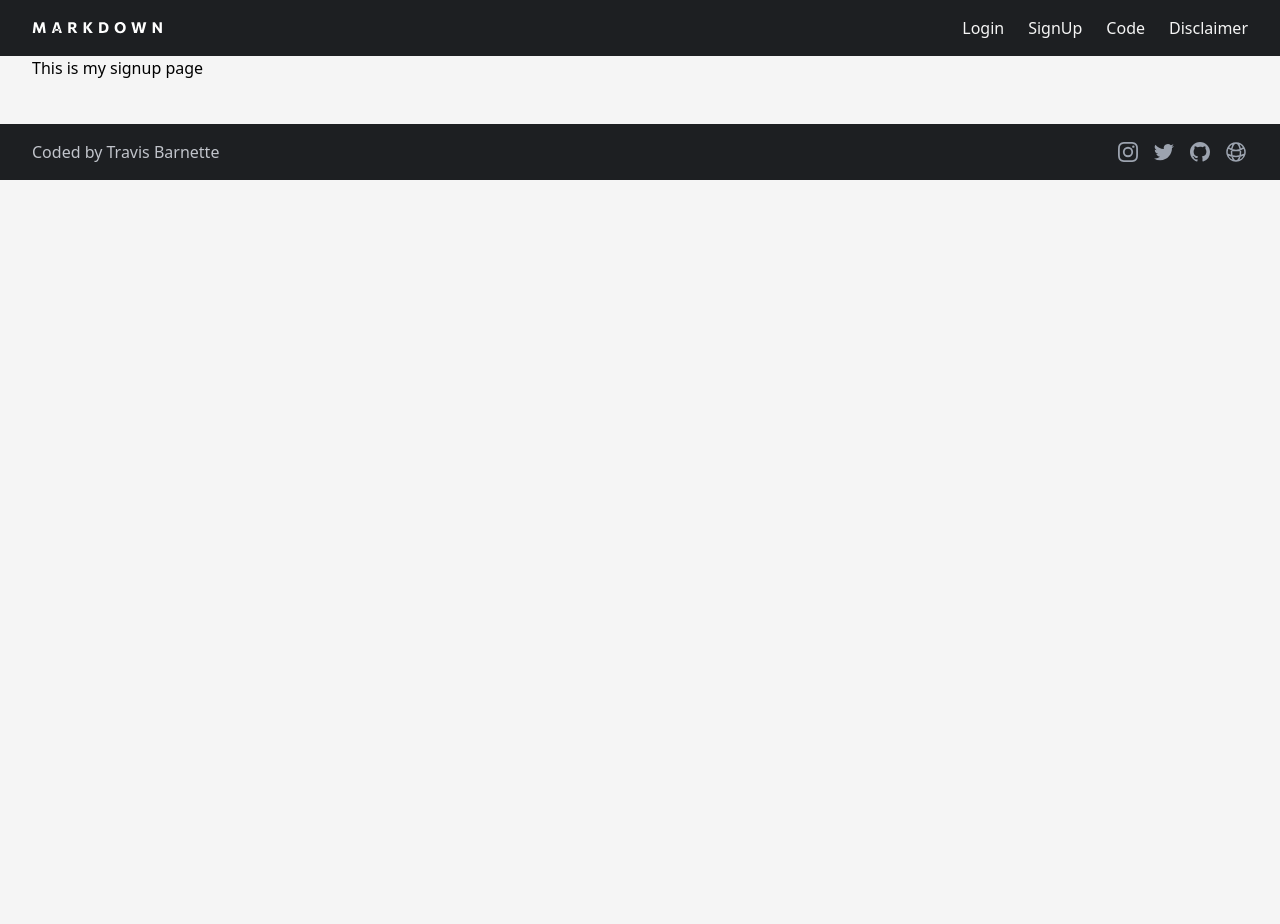
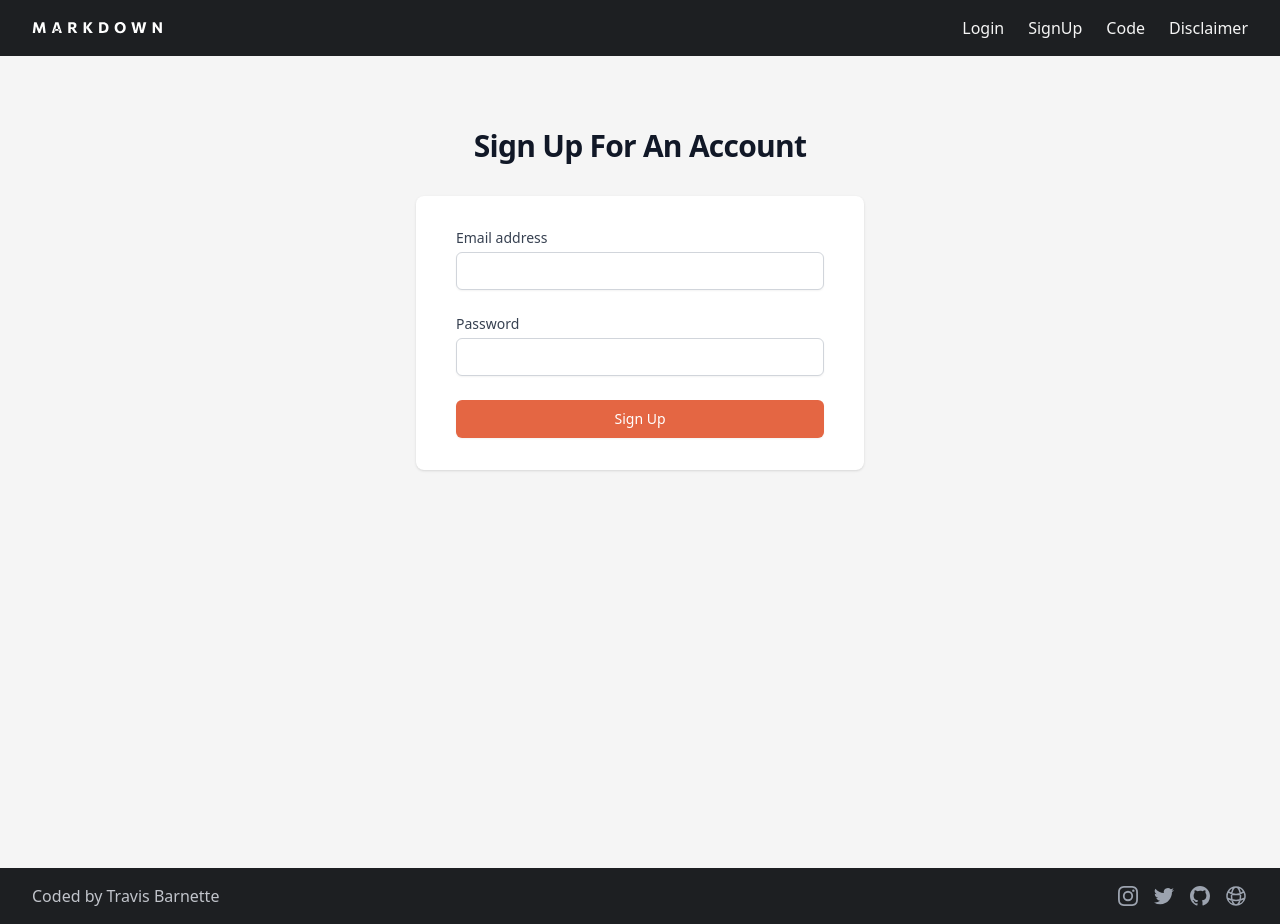
Before and after one commit to barnettet31/markdown-mern, a React (Vite) app in the folder client/: page /signup in a window 1280 px wide. Before the commit the page ends 800 px from the top, so only its background shows below. Built offline with nearby package versions, Linux system fonts and the light colour scheme.

Commit message:
modifed package and updated routes

```diff
--- a/client/package.json
+++ b/client/package.json
@@ -11,11 +11,11 @@
   "dependencies": {
     "react": "^18.2.0",
     "react-dom": "^18.2.0",
-    "react-router-dom": "^6.4.5"
+    "react-router-dom": "^6.4.5",
+    "@headlessui/react": "^1.7.6",
+    "@heroicons/react": "^2.0.13"
   },
   "devDependencies": {
-    "@headlessui/react": "^1.7.6",
-    "@heroicons/react": "^2.0.13",
     "@types/react": "^18.0.26",
     "@types/react-dom": "^18.0.9",
     "@vitejs/plugin-react": "^3.0.0",
--- a/client/src/components/containers/home-containers.component.tsx
+++ b/client/src/components/containers/home-containers.component.tsx
@@ -5,8 +5,8 @@ interface IProps {
 }
 export const HomeContainer = ({ children }: IProps) => {
   return (
-    <main className="dark:bg-primary-black dark:text-tertiary-gray bg-primary-white px-3 md:px-0 w-full min-h-fit sm:pb-8">
-      <div className="container mx-auto  sm:px-6  lg:px-8">{children}</div>
+    <main className="dark:bg-primary-black dark:text-tertiary-gray bg-primary-white px-3 md:px-0 w-full min-h-full sm:pb-8">
+      <div className="container mx-auto sm:px-6 lg:px-8">{children}</div>
     </main>
   );
 };
--- a/client/src/components/footer/home-footer.component.tsx
+++ b/client/src/components/footer/home-footer.component.tsx
@@ -55,7 +55,7 @@ const  social = [
 
 export const HomeFooter = () => {
   return (
-    <footer className="bg-tertiary-black py-4 px-4 md:px-0 w-full text-tertiary-gray mt-3">
+    <footer className="bg-tertiary-black py-4 px-4 md:px-0 w-full text-tertiary-gray mt-12 md:mt-3">
       <div className="container mx-auto sm:px-6 lg:px-8 flex gap-3 items-center justify-between">
         <p>Coded by Travis Barnette</p>
         <div className="flex gap-3">
--- a/client/src/components/logo/logo.component.tsx
+++ b/client/src/components/logo/logo.component.tsx
@@ -1,3 +1,5 @@
 import logo from '../../assets/graphics/logo.svg';
-
-export const Logo = ()=> <img className="hover:opacity-70 ease-in-out" src={logo} alt="Markdown"/>
+interface IProps {
+    classes?:string;
+}
+export const Logo = ({classes}:IProps)=> <img className={"hover:opacity-70 ease-in-out " + classes} src={logo} alt="Markdown"/>
--- a/client/src/routes/code/code.route.tsx
+++ b/client/src/routes/code/code.route.tsx
@@ -1,4 +1,47 @@
-const CodePage = ()=>{
-    return <h1>This is my code page</h1>
-}
+import { Disclosure } from "@headlessui/react";
+import { ChevronRightIcon, ChevronUpIcon } from '@heroicons/react/20/solid'
+
+const CodePage = () => {
+  return (
+    <div className="w-full px-4 pt-16">
+    <div className="mx-auto w-full max-w-md rounded-2xl bg-white p-2">
+      <Disclosure>
+        {({ open }) => (
+          <>
+            <Disclosure.Button className="flex w-full justify-between rounded-lg bg-secondary-orange px-4 py-2 text-left text-sm font-medium text-primary-orange hover:bg-primary-orange/20">
+              <span>What is your refund policy?</span>
+              <ChevronUpIcon
+                className={`${
+                  open ? 'rotate-180 transform' : ''
+                } h-5 w-5 text-primary-orange`}
+              />
+            </Disclosure.Button>
+            <Disclosure.Panel className="px-4 pt-4 pb-2 text-sm text-gray-500">
+              If you're unhappy with your purchase for any reason, email us
+              within 90 days and we'll refund you in full, no questions asked.
+            </Disclosure.Panel>
+          </>
+        )}
+      </Disclosure>
+      <Disclosure as="div" className="mt-2">
+        {({ open }) => (
+          <>
+            <Disclosure.Button className="flex w-full justify-between rounded-lg bg-secondary-orange px-4 py-2 text-left text-sm font-medium text-primary-orange hover:bg-secondary-orange">
+              <span>Do you offer technical support?</span>
+              <ChevronUpIcon
+                className={`${
+                  open ? 'rotate-180 transform' : ''
+                } h-5 w-5 text-primary-orange`}
+              />
+            </Disclosure.Button>
+            <Disclosure.Panel className="px-4 pt-4 pb-2 text-sm text-gray-500">
+              No.
+            </Disclosure.Panel>
+          </>
+        )}
+      </Disclosure>
+    </div>
+  </div>
+  );
+};
 export default CodePage;
--- a/client/src/routes/home/home.route.tsx
+++ b/client/src/routes/home/home.route.tsx
@@ -16,13 +16,13 @@ const HomePage = () => {
             className="underline font-bold"
             href="https://www.frontendmentor.io/challenges/inbrowser-markdown-editor-r16TrrQX9/hub">
             Front End Mentor
-          </a>
+          </a>{" "}
           challenge and one of my capstone projects for Promineo Tech Bootcamp.
         </AppTypography>
         <AppTypography intent="p" className="text-lg md:text-xl lg:text-2xl">
           The class requirements for this application are as follows:
         </AppTypography>
-        <ol className="text-prose font-default text-lg md:text-xl lg:text-2xl list-decimal list-inside">
+        <ol className="text-prose font-default text-lg md:text-xl lg:text-2xl list-decimal list-inside text-secondary-gray dark:text-secondary-white">
           <li>Create a full CRUD application of your choice. </li>
           <li>When using an existing API, use AJAX to interact with it</li>
           <li>Use a form to add new entities</li>
--- a/client/src/routes/login/login.route.tsx
+++ b/client/src/routes/login/login.route.tsx
@@ -1,5 +1,62 @@
+import { Logo } from "../../components/logo/logo.component";
+
 const LoginPage = ()=>{
-    return <h1>This is my login page</h1>
-}
+    return(
+        <div className="flex min-h-full flex-col justify-center py-12 sm:px-6 lg:px-8">
+          <div className="sm:mx-auto sm:w-full sm:max-w-md">
+            <h2 className="mt-6 text-center text-3xl font-bold tracking-tight text-gray-900 dark:text-primary-white">Sign in to your account</h2>
+
+          </div>
+
+          <div className="mt-8 sm:mx-auto sm:w-full sm:max-w-md">
+            <div className="bg-white dark:bg-secondary-black py-8 px-4 shadow sm:rounded-lg sm:px-10">
+              <form className="space-y-6" action="#" method="POST">
+                <div>
+                  <label htmlFor="email" className="block text-sm font-medium text-gray-700 dark:text-primary-white">
+                    Email address
+                  </label>
+                  <div className="mt-1">
+                    <input
+                      id="email"
+                      name="email"
+                      type="email"
+                      autoComplete="email"
+                      required
+                      className="block w-full appearance-none rounded-md border border-gray-300 px-3 py-2 placeholder-gray-400 shadow-sm sm:text-sm"
+                    />
+                  </div>
+                </div>
+
+                <div>
+                  <label htmlFor="password" className="block text-sm font-medium text-gray-700 dark:text-primary-white">
+                    Password
+                  </label>
+                  <div className="mt-1">
+                    <input
+                      id="password"
+                      name="password"
+                      type="password"
+                      autoComplete="current-password"
+                      required
+                      className="block w-full appearance-none rounded-md border border-gray-300 px-3 py-2 placeholder-gray-400 shadow-sm sm:text-sm"
+                    />
+                  </div>
+                </div>
+                <div>
+                  <button
+                    type="submit"
+                    className="flex w-full justify-center rounded-md border border-transparent bg-primary-orange hover:bg-secondary-orange py-2 px-4 text-sm font-medium text-white shadow-sm"
+                  >
+                    Sign in
+                  </button>
+                </div>
+              </form>
+            </div>
+          </div>
+        </div>
+
+    )
+  }
+
 
 export default LoginPage;
--- a/client/src/routes/signup/signup.route.tsx
+++ b/client/src/routes/signup/signup.route.tsx
@@ -1,5 +1,56 @@
 const SignUpPage = ()=>{
-    return<h1>This is my signup page</h1>
+    return(   <div className="flex min-h-full flex-col justify-center py-12 sm:px-6 lg:px-8">
+    <div className="sm:mx-auto sm:w-full sm:max-w-md">
+      <h2 className="mt-6 text-center text-3xl font-bold tracking-tight text-gray-900 dark:text-primary-white">Sign Up For An Account</h2>
+
+    </div>
+
+    <div className="mt-8 sm:mx-auto sm:w-full sm:max-w-md">
+      <div className="bg-white dark:bg-secondary-black py-8 px-4 shadow sm:rounded-lg sm:px-10">
+        <form className="space-y-6" action="#" method="POST">
+          <div>
+            <label htmlFor="email" className="block text-sm font-medium text-gray-700 dark:text-primary-white">
+              Email address
+            </label>
+            <div className="mt-1">
+              <input
+                id="email"
+                name="email"
+                type="email"
+                autoComplete="email"
+                required
+                className="block w-full appearance-none rounded-md border border-gray-300 px-3 py-2 placeholder-gray-400 shadow-sm sm:text-sm"
+              />
+            </div>
+          </div>
+
+          <div>
+            <label htmlFor="password" className="block text-sm font-medium text-gray-700 dark:text-primary-white">
+              Password
+            </label>
+            <div className="mt-1">
+              <input
+                id="password"
+                name="password"
+                type="password"
+                autoComplete="current-password"
+                required
+                className="block w-full appearance-none rounded-md border border-gray-300 px-3 py-2 placeholder-gray-400 shadow-sm sm:text-sm"
+              />
+            </div>
+          </div>
+          <div>
+            <button
+              type="submit"
+              className="flex w-full justify-center rounded-md border border-transparent bg-primary-orange hover:bg-secondary-orange py-2 px-4 text-sm font-medium text-white shadow-sm"
+            >
+              Sign Up
+            </button>
+          </div>
+        </form>
+      </div>
+    </div>
+  </div>)
 }
 
 export default SignUpPage;
```
Also changed, not shown: client/src/components/navbar/homeNavbar.component.tsx (+28 -27 lines), 1 other file (tests, documents, lock files or other folders).
